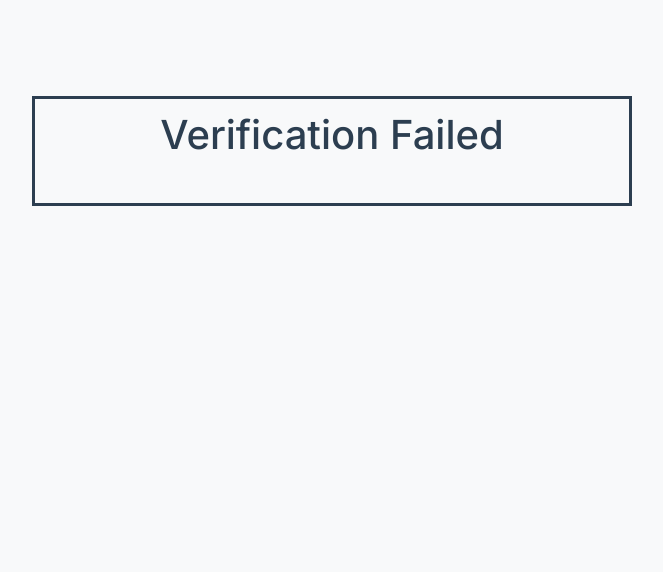
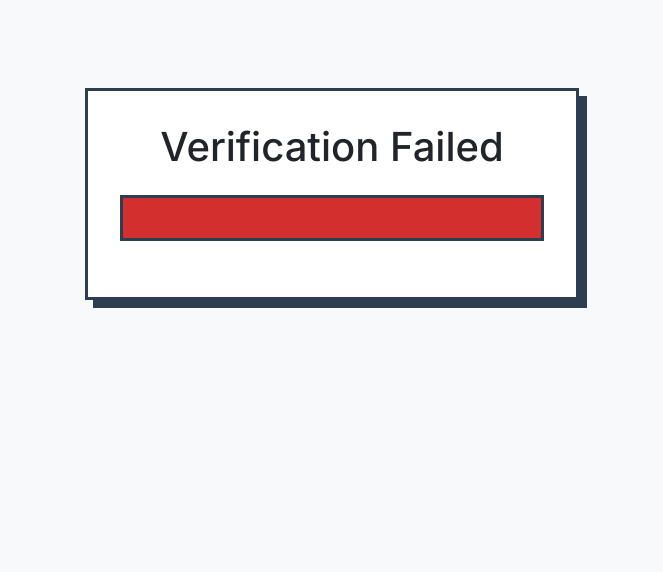
Before and after one commit to preahs/Postette, a Python web app: template app/templates/verify.html in a window 1280 px wide. Shown: the part 118-690 px from the top of the page, without its empty margins (308-971 px from the left). Run offline with Jinja, Linux system fonts and the light colour scheme; the template is opened without the code that fills it, so the values that code supplies are empty; some web fonts are replaced.

Commit message:
Change verify message box style Newsletter preview
Styles are now consistent and Newsletter Preview is clearer.

```diff
--- a/app/templates/verify.html
+++ b/app/templates/verify.html
@@ -2,14 +2,24 @@
 {% block title %}Verify Email{% endblock %}
 {% block content %}
 <div class="container mt-4">
-  <div class="verification-container">
-    {% if success %}
-      <h1>Email Verified!</h1>
-      <p>Thank you for verifying your email address. You will now receive updates.</p>
-    {% else %}
-      <h1>Verification Failed</h1>
-      <p>{{ error }}</p>
-    {% endif %}
+  <div class="row justify-content-center">
+    <div class="col-md-8">
+      <div class="card">
+        <div class="card-body text-center">
+          {% if success %}
+            <h1 class="card-title mb-4">Email Verified!</h1>
+            <div class="alert alert-success">
+              <p>Thank you for verifying your email address. You will now receive updates.</p>
+            </div>
+          {% else %}
+            <h1 class="card-title mb-4">Verification Failed</h1>
+            <div class="alert alert-danger">
+              <p>{{ error }}</p>
+            </div>
+          {% endif %}
+        </div>
+      </div>
+    </div>
   </div>
 </div>
 {% endblock %}
```
Also changed, not shown: app/routes.py (+3 -4 lines), app/templates/newsletter_preview.html (+4 -4 lines), app/templates/subscribe.html (+17 -2 lines), instance/newsletter.db.
